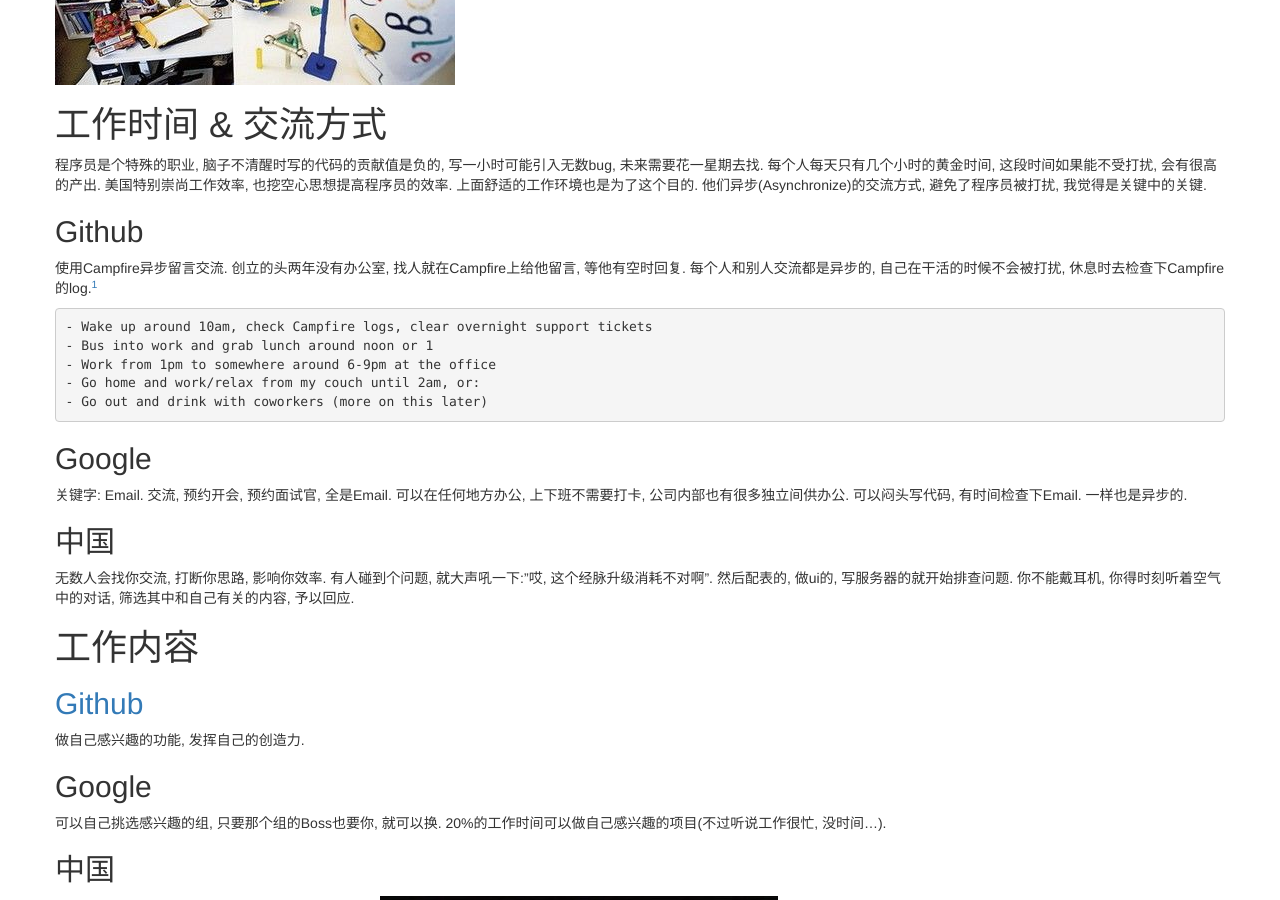
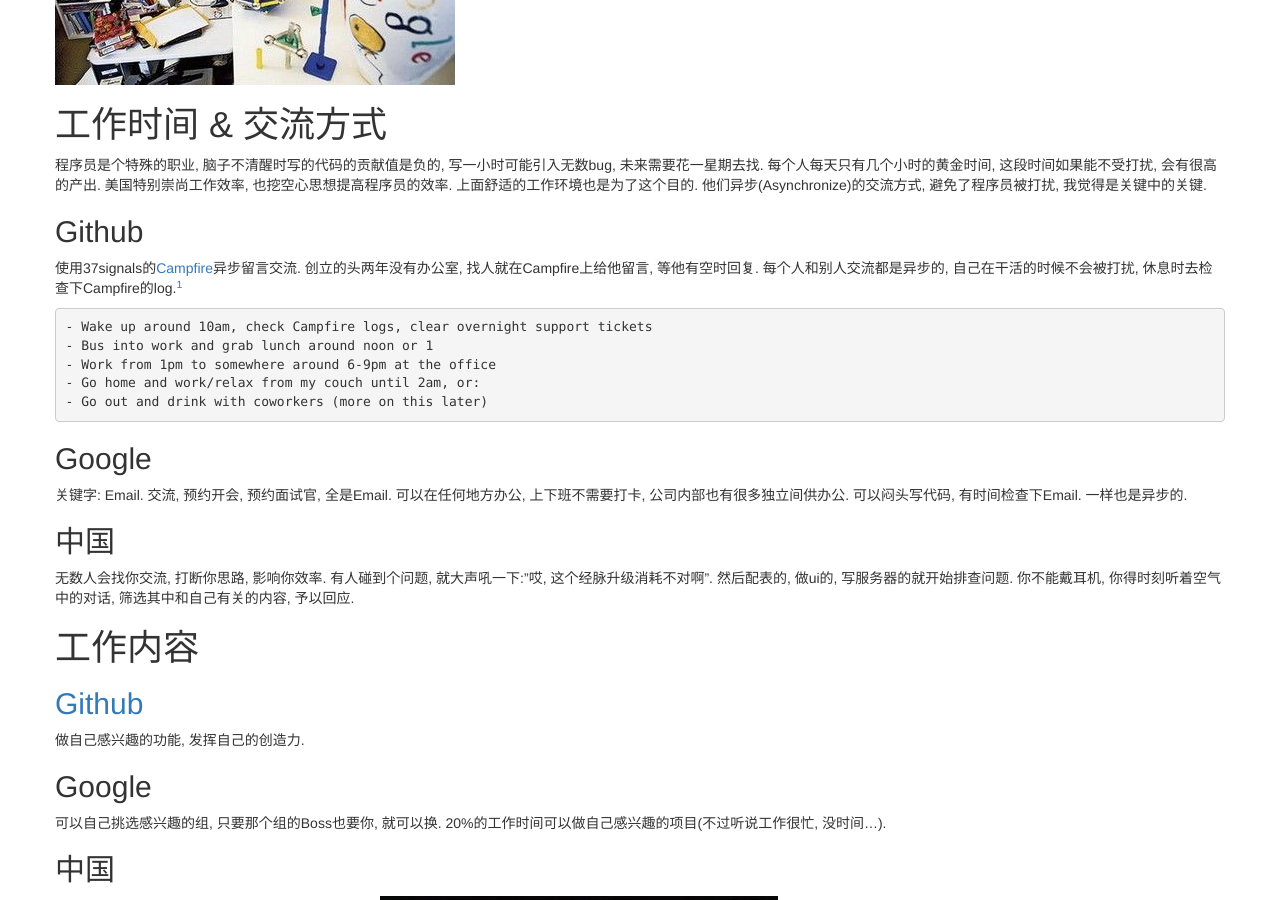
Before and after one commit to chentmin/chentmin.github.com, a Jekyll site: the page built from _posts/2013-01-17-good-working-environment.md, in a window 1280 px wide and 900 px high, scrolled down 3998 px. Built offline with Jekyll 4.4.1, drawn with Linux system fonts in a browser that asks for light colours; nearby versions of some CDN libraries; library files that are not in the unit come from our copies.

Commit message:
频繁提交, code+compile+release

```diff
--- a/_posts/2013-01-17-good-working-environment.md
+++ b/_posts/2013-01-17-good-working-environment.md
@@ -64,7 +64,7 @@
 
 ## Github
 
-使用Campfire异步留言交流. 创立的头两年没有办公室, 找人就在Campfire上给他留言, 等他有空时回复. 每个人和别人交流都是异步的, 自己在干活的时候不会被打扰, 休息时去检查下Campfire的log.[^hour]
+使用37signals的[Campfire](http://campfirenow.com/)异步留言交流. 创立的头两年没有办公室, 找人就在Campfire上给他留言, 等他有空时回复. 每个人和别人交流都是异步的, 自己在干活的时候不会被打扰, 休息时去检查下Campfire的log.[^hour]
 
     - Wake up around 10am, check Campfire logs, clear overnight support tickets
     - Bus into work and grab lunch around noon or 1
```
